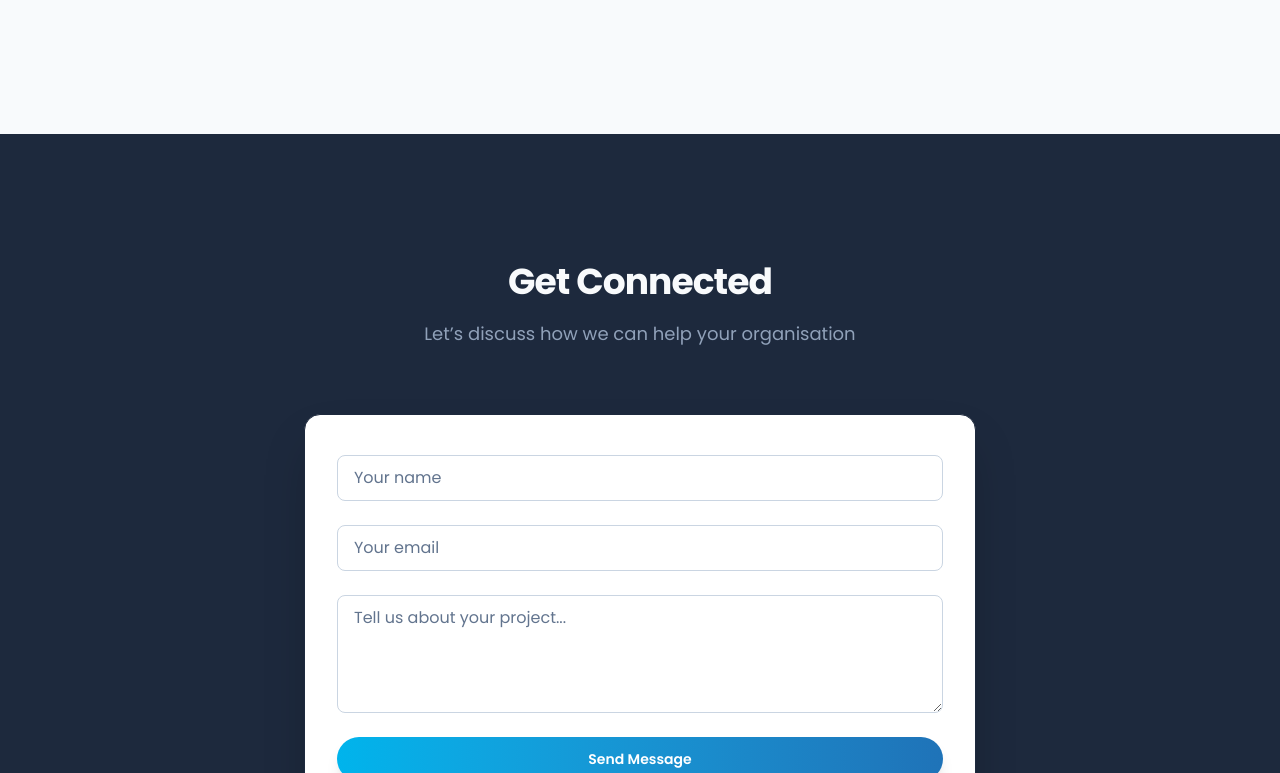
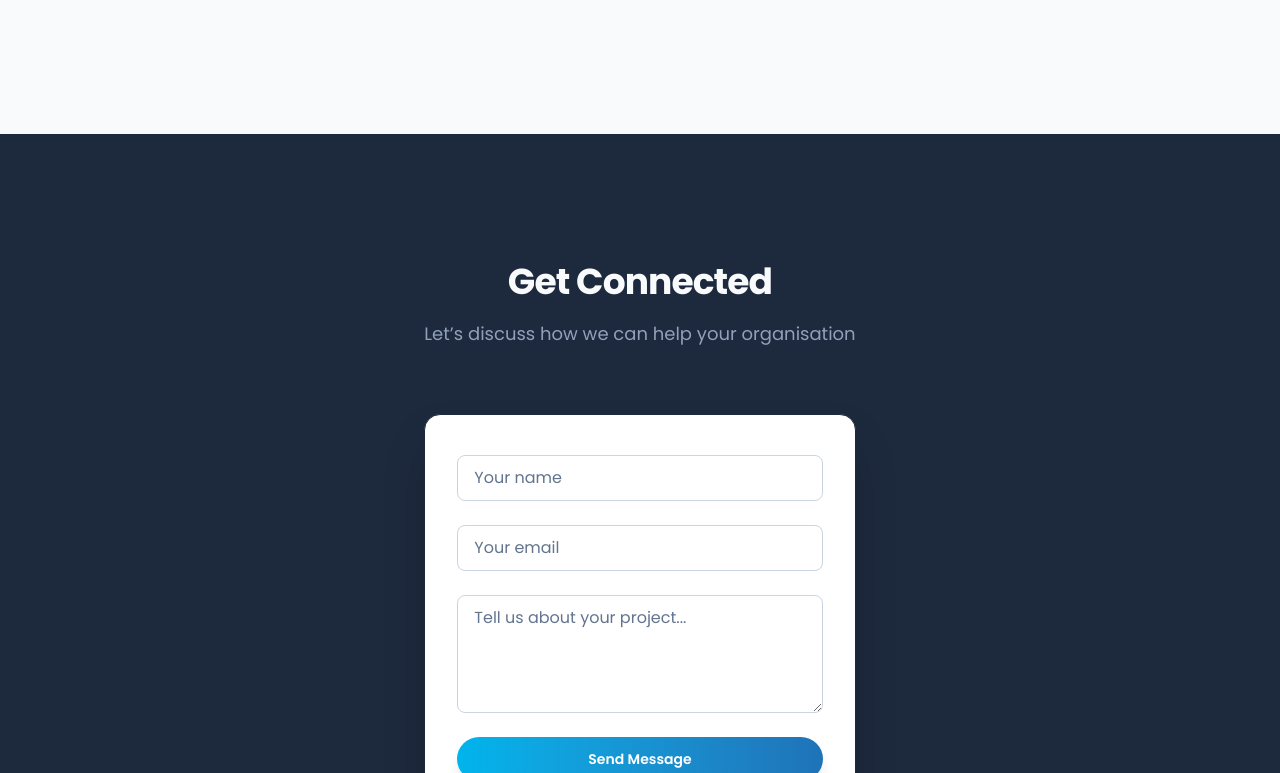
Before and after one commit to connectedsystemsau/connected-website, a Next.js app: page / in a window 1280 px wide. Shown: the part 2027-2800 px from the top of the page. Built offline with nearby package versions, Linux system fonts and the light colour scheme.

Commit message:
Fix asset paths with assetPrefix and restructure contact/footer layout

```diff
--- a/next.config.ts
+++ b/next.config.ts
@@ -1,9 +1,12 @@
 import type { NextConfig } from "next";
 import createMDX from "@next/mdx";
 
+const basePath = process.env.NEXT_PUBLIC_BASE_PATH || '';
+
 const nextConfig: NextConfig = {
   output: "export",
-  basePath: process.env.NEXT_PUBLIC_BASE_PATH || '',
+  basePath: basePath,
+  assetPrefix: basePath,
   images: {
     unoptimized: true,
   },
--- a/src/app/page.tsx
+++ b/src/app/page.tsx
@@ -1,5 +1,5 @@
+import Image from "next/image";
 import HeroTicker from "@/components/HeroTicker";
-import { getAssetPath } from "@/lib/utils";
 
 export default function Home()
 {
@@ -20,11 +20,12 @@ export default function Home()
             <div className="mb-8 flex justify-center">
               <div className="relative">
                 <div className="absolute inset-0 rounded-full bg-gradient-to-r from-primary-light to-primary-dark opacity-20 blur-xl"></div>
-                <img
-                  src={getAssetPath("/logo-clean.svg")}
+                <Image
+                  src="/logo-clean.svg"
                   alt="Connected Systems"
                   width={140}
                   height={140}
+                  priority
                   className="relative drop-shadow-2xl"
                 />
               </div>
@@ -244,9 +245,11 @@ export default function Home()
         </div>
       </section>
 
+      {/* Contact & Footer Wrapper */}
+      <div className="min-h-screen flex flex-col">
         {/* Contact Section */}
-      <section id="contact" className="py-24 sm:py-32 bg-slate-800 dark:bg-slate-950 text-slate-50">
-        <div className="mx-auto max-w-7xl px-6 lg:px-8">
+        <section id="contact" className="flex-1 flex items-center justify-center bg-slate-800 dark:bg-slate-950 text-slate-50">
+          <div className="mx-auto max-w-7xl px-6 py-24 sm:py-32 lg:px-8">
             <div className="mx-auto max-w-2xl text-center">
               <h2 className="text-3xl font-bold tracking-tight sm:text-4xl">
                 Get Connected
@@ -326,8 +329,8 @@ export default function Home()
           <div className="mx-auto max-w-7xl px-6 py-12 lg:px-8">
             <div className="flex flex-col items-center justify-between gap-4 sm:flex-row">
               <div className="flex items-center gap-3">
-              <img
-                src={getAssetPath("/logo-clean.svg")}
+                <Image
+                  src="/logo-clean.svg"
                   alt="Connected Systems"
                   width={32}
                   height={32}
@@ -348,5 +351,6 @@ export default function Home()
           </div>
         </footer>
       </div>
+    </div>
   );
 }
```
Lines whose indentation alone changed are shown as unchanged.
